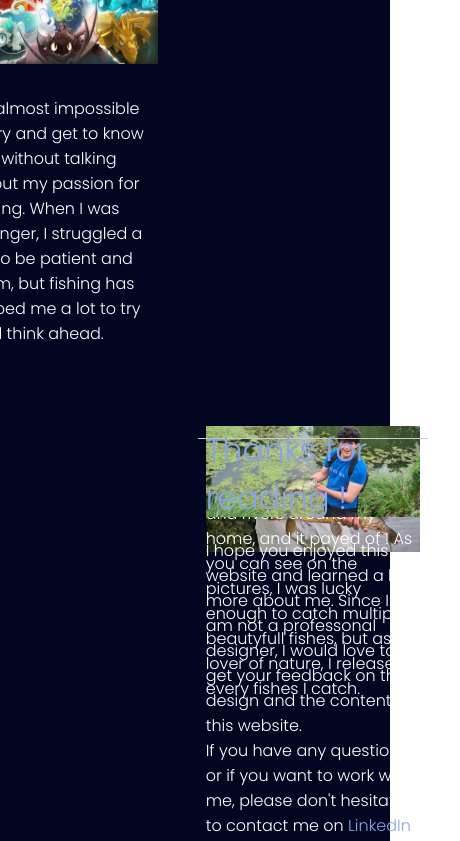
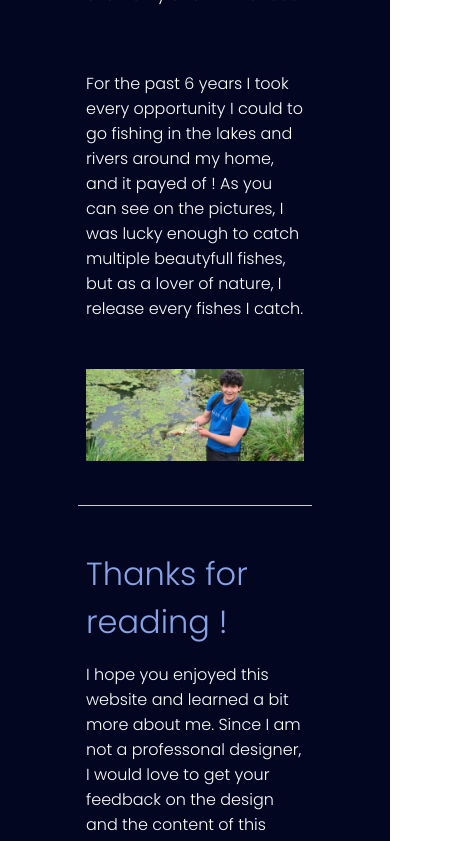
Before and after one commit to leopdoat/Leopdoat, a React (Vite) app: page / in a window 390 px wide. Shown: the part 3524-4365 px from the top of the page, 460 px wide, since content can reach past the window. Built offline with nearby package versions, Linux system fonts and the light colour scheme.

Commit message:
[FIX] - responsive Pike image

```diff
--- a/src/pages/Landing.css
+++ b/src/pages/Landing.css
@@ -126,6 +126,10 @@
     "Picture3"
     "About3"
     "Picrure4"
+    "About4"
+    "Picture5"
+    "separator4"
+    "Thanks"
     ;
     gap: 1rem;
     grid-template-columns: 1fr;
@@ -138,6 +142,10 @@
   }
 
   #Picture2 {
+    display: none;
+  }
+
+  #Picture4 {
     display: none;
   }
 
```
